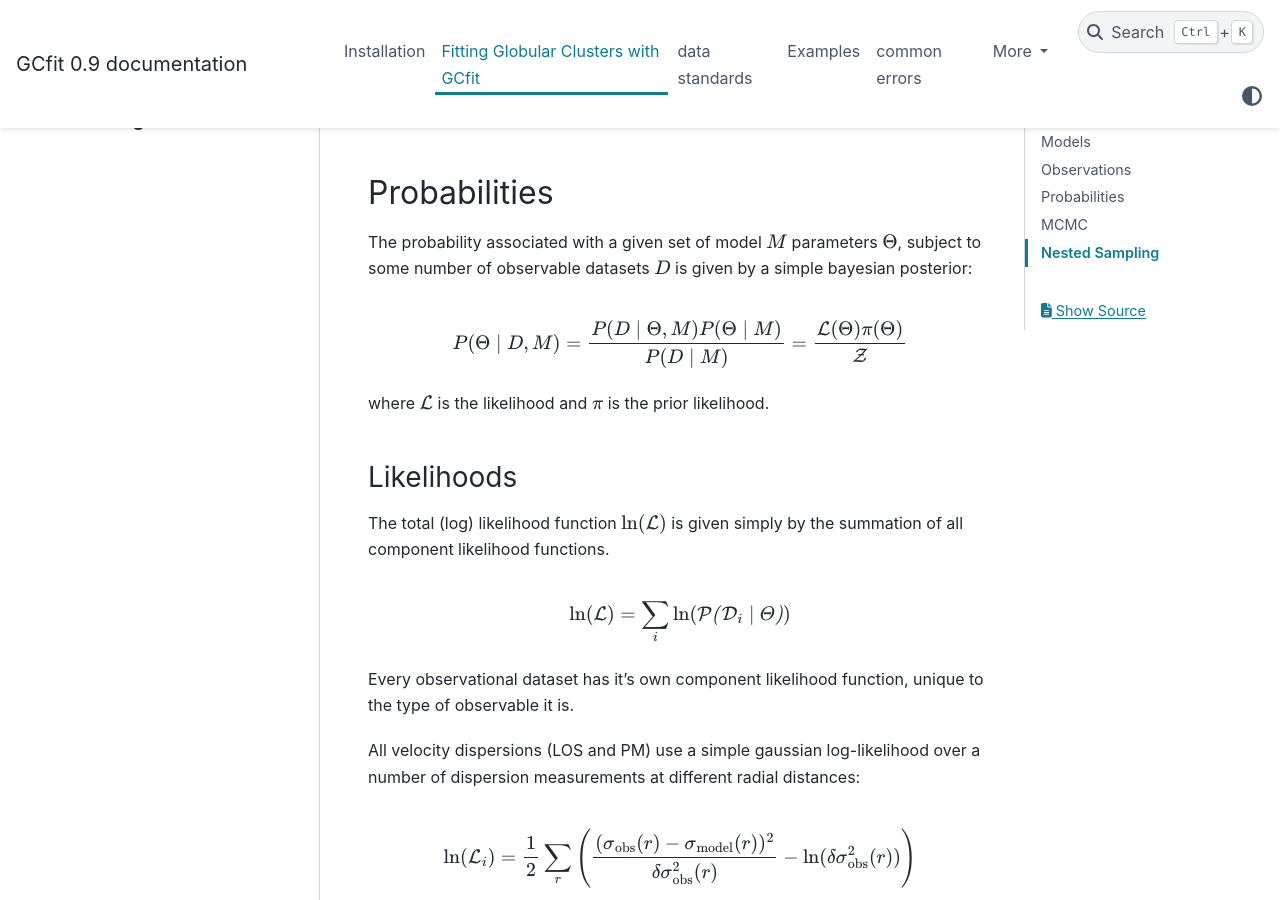
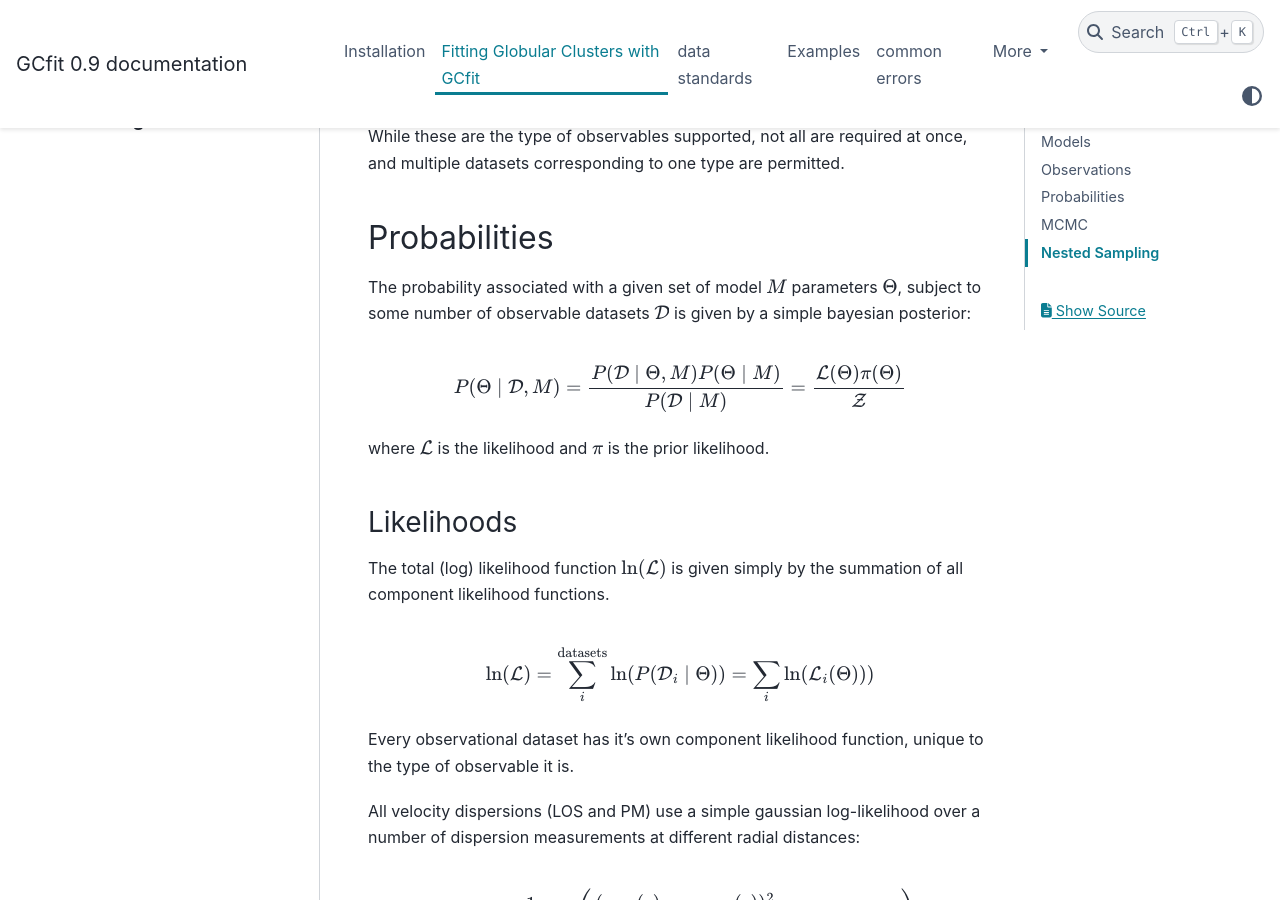
Before and after one commit to nmdickson/GCfit, a Sphinx documentation site: the page built from docs/source/fitting.rst, in a window 1280 px wide and 900 px high, scrolled down 4020 px. Built offline with Sphinx 7.4.7 and the PyData theme 0.15.4, drawn with Linux system fonts in a browser that asks for light colours; pages that are not in the unit, such as notebooks, are missing from menus; some of the changed text lies outside the part shown.

Commit message:
add/fix some probability equations

```diff
--- a/docs/source/fitting.rst
+++ b/docs/source/fitting.rst
@@ -166,12 +168,13 @@ Probabilities
 =============
 
 The probability associated with a given set of model :math:`M` parameters
-:math:`\Theta`, subject to some number of observable datasets :math:`D` is
+:math:`\Theta`, subject to some number of observable datasets :math:`\mathcal{D}` is
 given by a simple bayesian posterior:
 
 .. math::
 
-    P(\Theta \mid D, M) = \frac{P(D \mid \Theta,M)P(\Theta \mid M)}{P(D \mid M)}
+    P(\Theta \mid \mathcal{D}, M) = \frac{P(\mathcal{D} \mid \Theta,M)
+                                    P(\Theta \mid M)}{P(\mathcal{D} \mid M)}
                         = \frac{\mathcal{L}(\Theta) \pi(\Theta)}{\mathcal{Z}}
 
 where :math:`\mathcal{L}` is the likelihood and :math:`\pi` is the prior
@@ -185,7 +188,8 @@ the summation of all component likelihood functions.
 
 .. math::
 
-    \ln(\mathcal{L}) = \sum_i \ln(\mathcal{P(D_i \mid \Theta)})
+    \ln(\mathcal{L}) = \sum_i^{\rm{datasets}} \ln(P(\mathcal{D_i} \mid \Theta))
+                     = \sum_i \ln(\mathcal{L}_i(\Theta)))
 
 Every observational dataset has it's own component likelihood function, unique
 to the type of observable it is.
@@ -195,7 +199,9 @@ a number of dispersion measurements at different radial distances:
 
 .. math::
 
-    \ln(\mathcal{L}_i) = \frac{1}{2} \sum_r \left( \frac{(\sigma_{\rm{obs}}(r) - \sigma_{\rm{model}}(r))^2}{\delta\sigma_{\rm{obs}}^2(r)} - \ln(\delta\sigma_{\rm{obs}}^2(r))\right)
+    \ln(\mathcal{L}_i) = \frac{1}{2} \sum_r \left( \frac{(\sigma_{\rm{obs}}(r)
+                    - \sigma_{\rm{model}}(r))^2}{\delta\sigma_{\rm{obs}}^2(r)}
+                    - \ln(\delta\sigma_{\rm{obs}}^2(r))\right)
 
 where :math:`\sigma(R)` corresponds to the dispersion at a distance
 :math:`R` from the cluster centre, with corresponding uncertainties
@@ -268,15 +274,30 @@ is given by the product of individual priors on each parameter in
 These priors are defined, a priori, by a few arguments specific to each,
 which may also be dependant on the values of other parameters.
 
+.. math::
+    \pi(\Theta) = \prod_i^{N_{\rm{params}}} \pi_i (\theta_i)
+
 Individual parameter priors can take a few possible forms:
 
 * Uniform (L, U)
     A uniform (flat) distribution defined between two bounds (L, U), with a
     value normalized to unity
 
+.. math::
+
+    \pi_i (\theta_i) =
+    \begin{cases}
+        \frac{1}{U-L} & {\text{for }} \theta_i \in [L,U] \\
+        0 & {\text{otherwise}}
+    \end{cases}
+
 * Gaussian (:math:`\mu`, :math:`\sigma`)
     A Gaussian normal distribution centred on :math:`\mu` with a width of
     :math:`\sigma`
+
+.. math::
+    \pi_i (\theta_i)  = \frac{1}{\sigma \sqrt{2\pi}}
+    e^{-\frac{1}{2} \left(\frac{\theta_i-\mu}{\sigma}\right)^{2}}
 
 * TODO other kinds
 
```
Also changed, not shown: other parts of docs/source/fitting.rst (+2 -0 lines).
